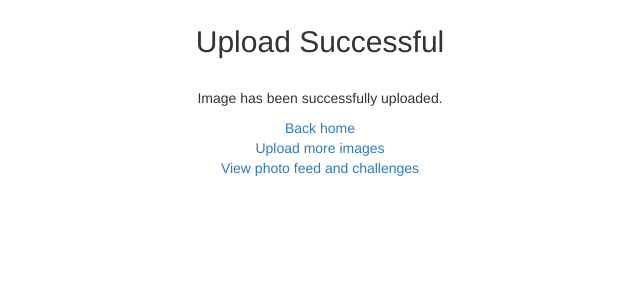
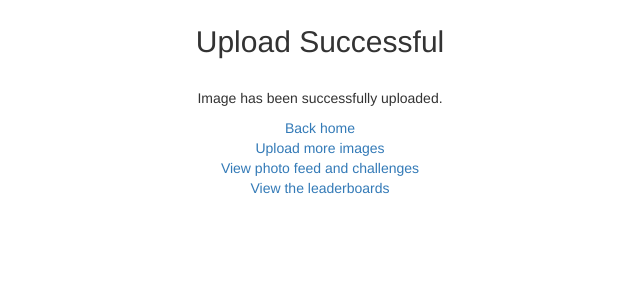
Before and after one commit to tobyforbes201/ECM-2434-Group-Software-Engineering-Project, a Django app: page /polls/successful_upload in a window 1280 px wide. Shown: the top 300 px of the page, without its empty margins (320-960 px from the left). Run offline with Django 4.2, Linux system fonts and the light colour scheme; parts of the project's set-up code (start-up, migrations or seed data) failed here and were passed over; some libraries are stand-ins or nearby versions.

Commit message:
Update imagesuccess.html
added the link for the leaderboards.

```diff
--- a/mysite/polls/templates/imagesuccess.html
+++ b/mysite/polls/templates/imagesuccess.html
@@ -49,7 +49,8 @@
     <tr>
     <td><a href="\polls"> Back home </a></td><br>
     <td><a href="uploadimage">Upload more images</a></td><br>
-    <td><a href="feed">View photo feed and challenges</a></td>
+    <td><a href="feed">View photo feed and challenges</a></td><br>
+		<td><a href="leaderboards">View the leaderboards</a></td>
     </tr>
 </div>
 </body>
```
